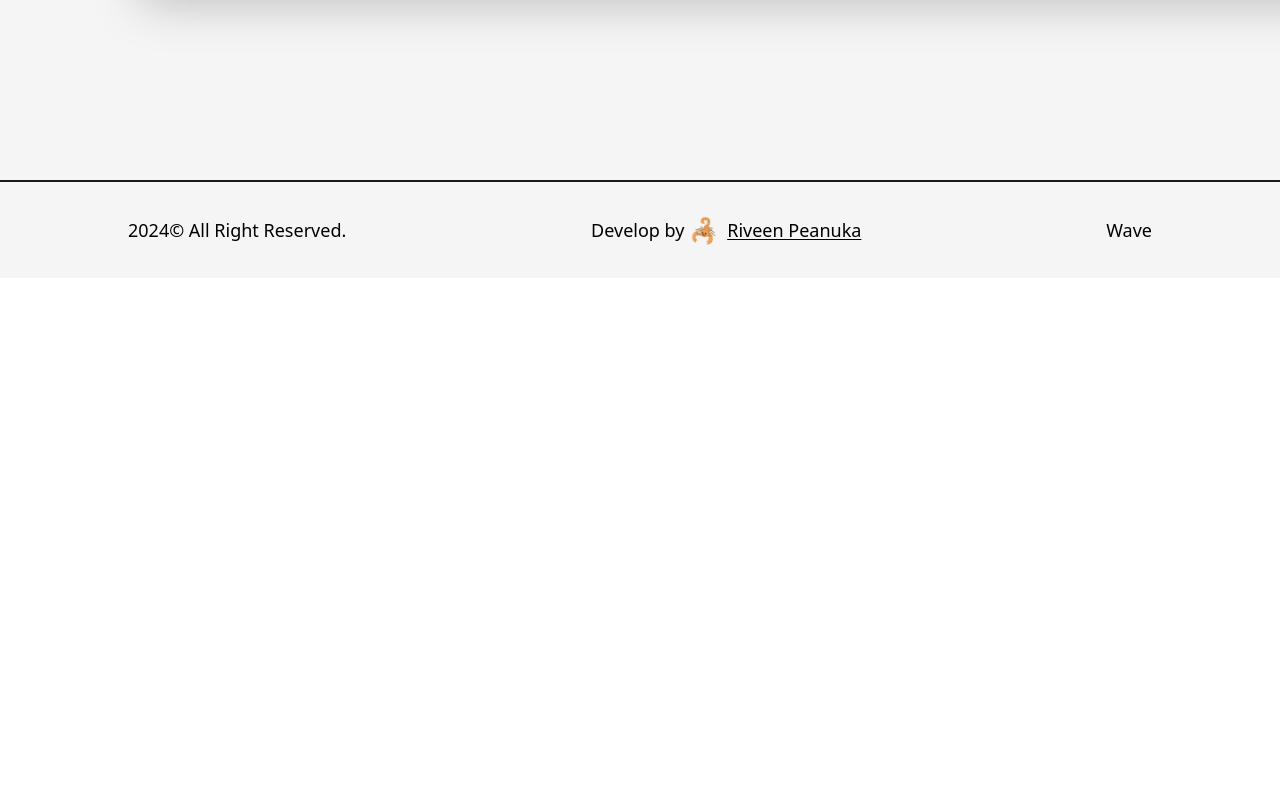
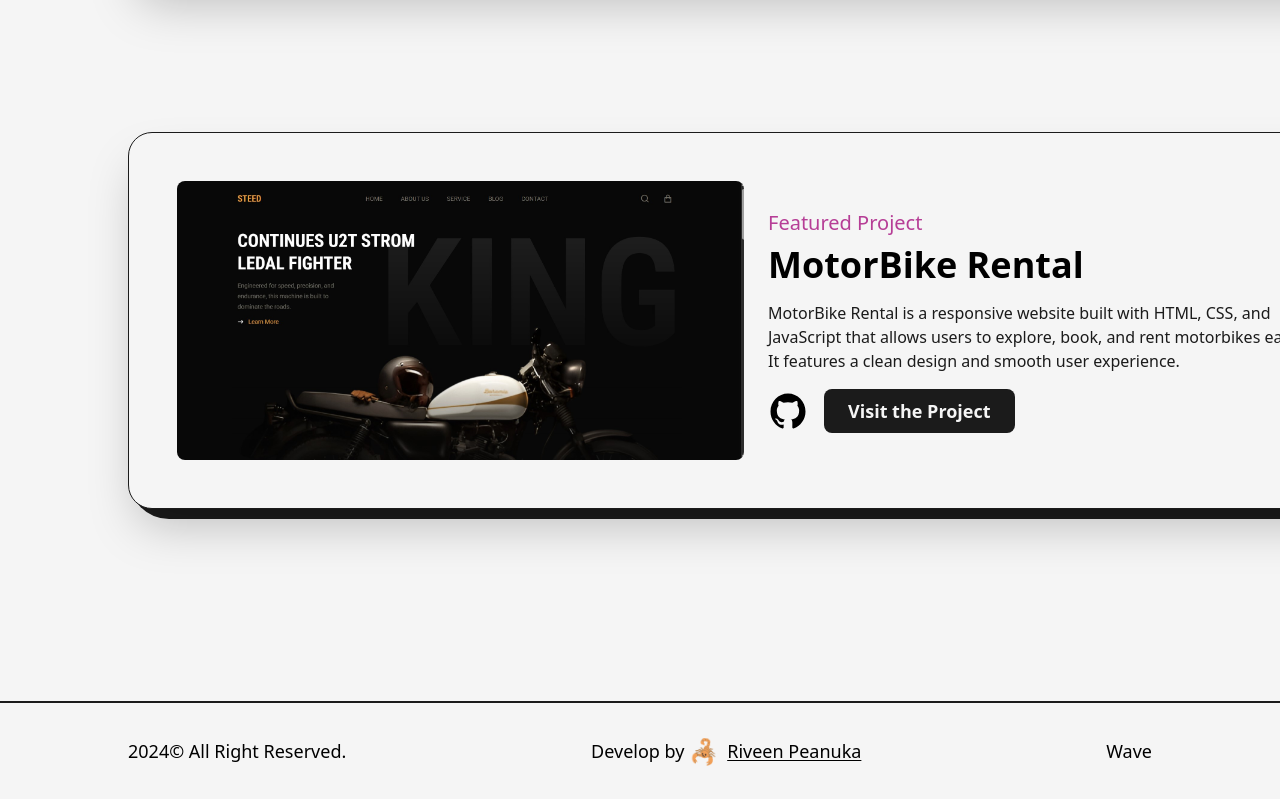
Before and after one commit to spriveen/Portfolio, a Next.js app: page /project in a window 1280 px wide. Shown: the part 6795-7594 px from the top of the page. Before the commit the page ends 7073 px from the top, so only its background shows below. Built offline with nearby package versions, Linux system fonts and the light colour scheme.

Commit message:
update projects.js

```diff
--- a/src/pages/project.js
+++ b/src/pages/project.js
@@ -17,6 +17,7 @@ import project10 from '../../public/images/projects/8.jpg'
 import project11 from '../../public/images/projects/9.jpg'
 import project12 from '../../public/images/projects/10.jpg'
 import project13 from '../../public/images/projects/11.jpg'
+import project14 from '../../public/images/projects/12.jpg'
 
 import { motion } from 'framer-motion'
 import AnimatedText from '@/components/AnimatedText'
@@ -251,6 +252,17 @@ const project = () => {
               />
             </div>
 
+            <div className='col-span-12'>
+              <FeaturedProject
+                title="MotorBike Rental"
+                img={project14}
+                summary="MotorBike Rental is a responsive website built with HTML, CSS, and JavaScript that allows users to explore, book, and rent motorbikes easily. It features a clean design and smooth user experience."
+                link="/"
+                github="https://github.com/spriveen/Liquor-Shop"
+                type="Featured Project"
+              />
+            </div>
+
 
 
             {/* Add additional FeaturedProject components here if needed */}
```
Also changed, not shown: public/images/projects/12.jpg (added).
